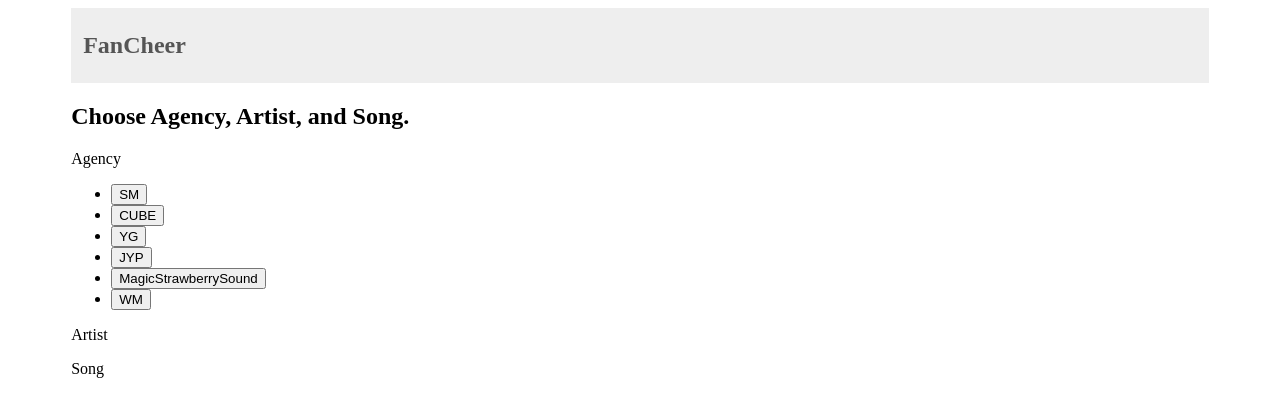
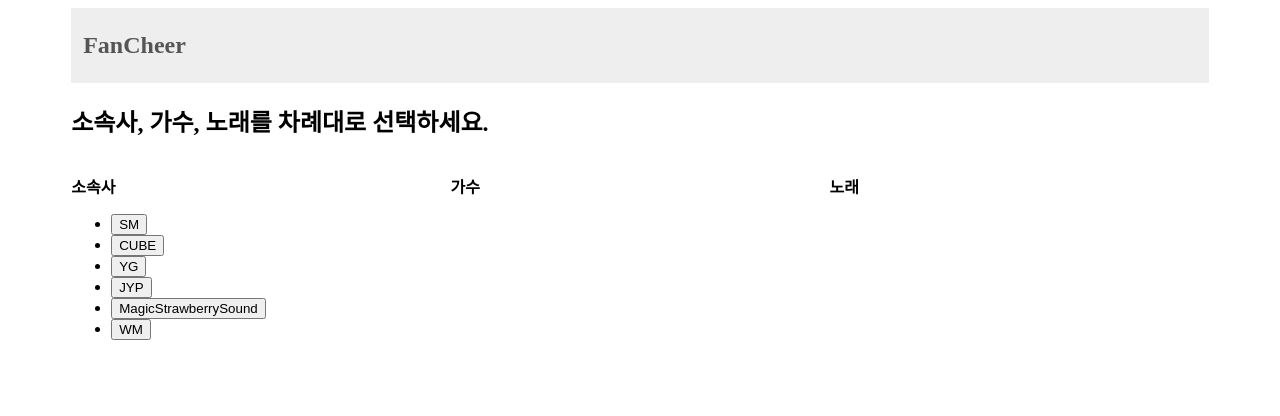
Before and after one commit to CodeSoom/project-react-2-koremp, a React app: page /song in a window 1280 px wide. Shown: the top 416 px of the page. Built offline with nearby package versions, Linux system fonts and the light colour scheme.

Commit message:
SongList page 디자인 추가

```diff
--- a/src/page/SongList.jsx
+++ b/src/page/SongList.jsx
@@ -3,6 +3,8 @@
 import { useHistory } from 'react-router-dom';
 
 import { useDispatch } from 'react-redux';
+
+import styled from '@emotion/styled';
 
 import Agencies from '../container/Agencies';
 import Artists from '../container/Artists';
@@ -11,6 +13,18 @@
 import {
   loadAgencies,
 } from '../slice';
+
+const Container = styled.div({
+  display: 'flex',
+  flex: '1',
+});
+
+const DivideContainer = styled.div({
+  flex: '1',
+  '& p': {
+    fontWeight: 'bold',
+  },
+});
 
 export default function SongList() {
   const history = useHistory();
@@ -28,13 +42,22 @@
 
   return (
     <div>
-      <h2>Choose Agency, Artist, and Song.</h2>
-      <p>Agency</p>
-      <Agencies />
-      <p>Artist</p>
-      <Artists />
-      <p>Song</p>
-      <Songs onClickSong={handleClickSong} />
+      <h2>소속사, 가수, 노래를 차례대로 선택하세요.</h2>
+      <Container>
+        <DivideContainer>
+          <p>소속사</p>
+          <Agencies />
+        </DivideContainer>
+        <DivideContainer>
+          <p>가수</p>
+          <Artists />
+        </DivideContainer>
+        <DivideContainer>
+          <p>노래</p>
+          <Songs onClickSong={handleClickSong} />
+        </DivideContainer>
+      </Container>
     </div>
+
   );
 }
```
